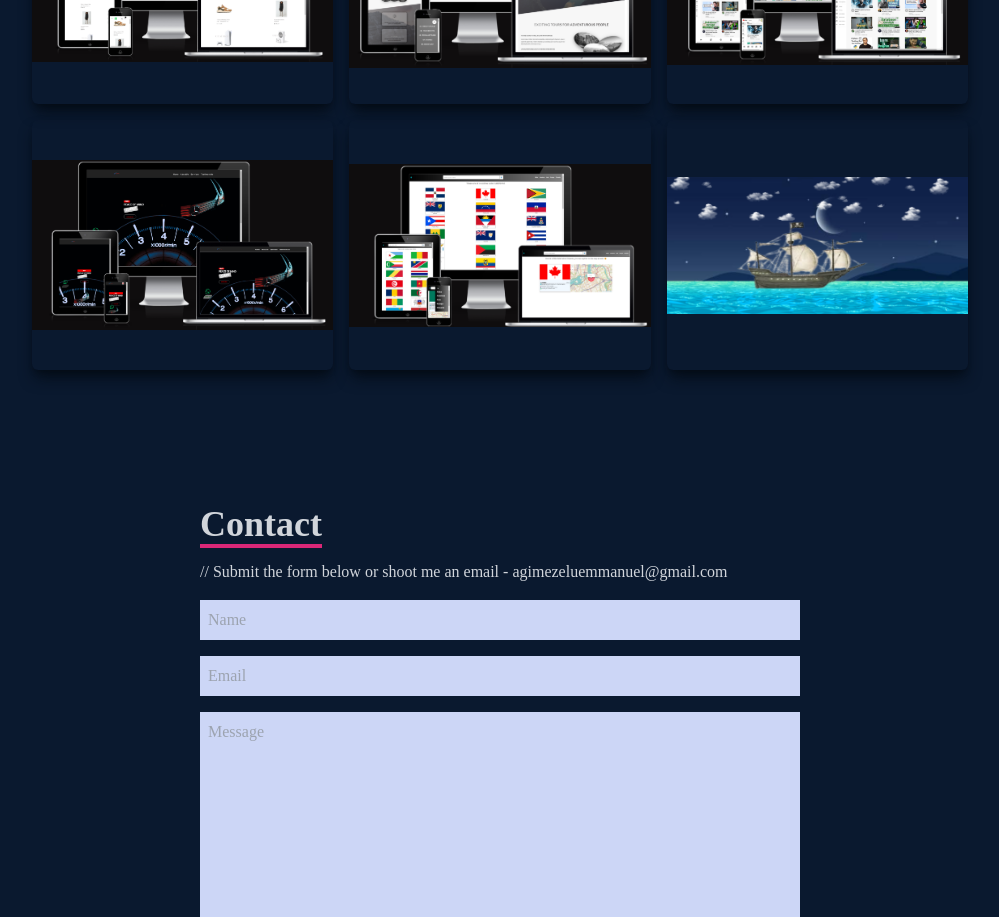
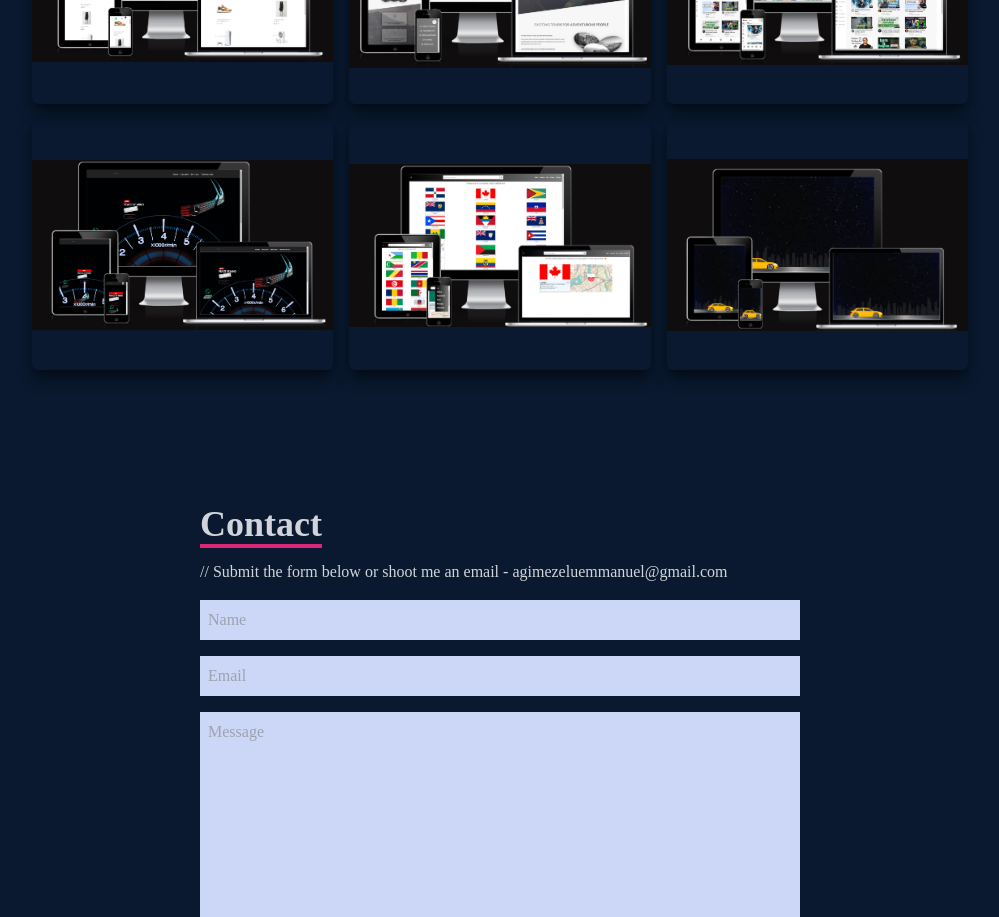
Before and after one commit to Emerald1996/agimezeluemmanuel, a React (Create React App) app: page / in a window 1280 px wide. Shown: the part 2760-3677 px from the top of the page, without its empty margins (140-1139 px from the left). Built offline with nearby package versions, Linux system fonts and the light colour scheme.

Commit message:
Update Work.jsx

```diff
--- a/src/components/Work.jsx
+++ b/src/components/Work.jsx
@@ -4,7 +4,7 @@ import carWebsite from '../assets/cars-project.png'
 import ecommerce from '../assets/e-commerce-project.png'
 import natours from '../assets/natours.png'
 import countries from '../assets/country-data-project.png'
-import ship from '../assets/sailingBoat.png'
+import car from '../assets/car-project.png'
 
 const Work = () => {
   return (
@@ -143,16 +143,16 @@ const Work = () => {
             </div>
           </div>
           <div
-            style={{ backgroundImage: `url(${ship})`, backgroundSize: 'contain'  }}
+            style={{ backgroundImage: `url(${car})`, backgroundSize: 'contain'  }}
             className='shadow-lg shadow-[#040c16] group container rounded-md flex justify-center items-center mx-auto content-div'
           >
             {/* Hover Effects */}
             <div className='opacity-0 group-hover:opacity-100'>
               <span className='text-2xl font-bold text-white tracking-wider'>
-                Ship Animation
+                Car Animation
               </span>
               <div className='pt-8 text-center'>
-                <a href='https://sailing-boat.vercel.app/' target="_blank"rel='noreferrer'>
+                <a href='http://moving-car-eta.vercel.app/' target="_blank"rel='noreferrer'>
                   <button className='text-center rounded-lg px-4 py-3 m-2 bg-white text-gray-700 font-bold text-lg'>
                     Demo
                   </button>
```
